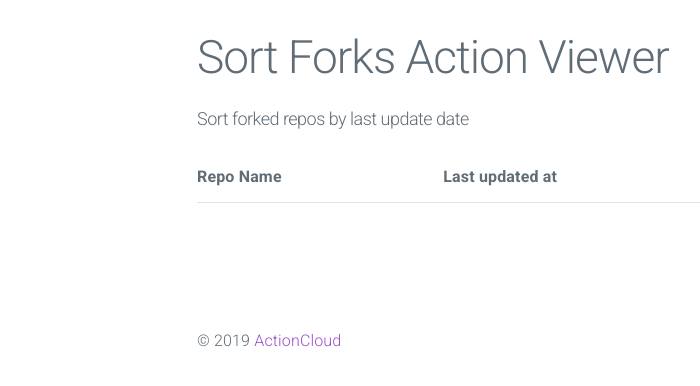
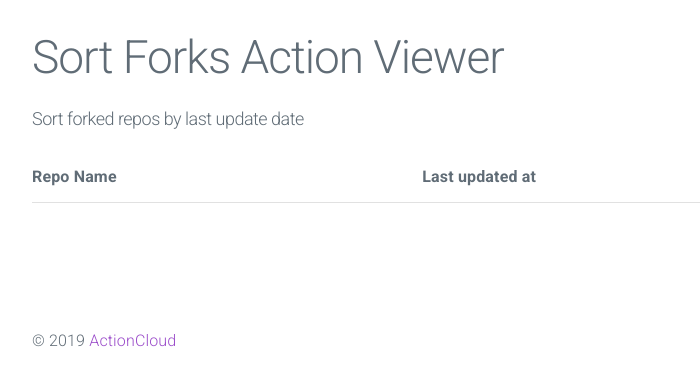
Before and after one commit to ActionCloud/actioncloud.github.io, a plain HTML site: page apps/sort-forks/index.html in a window 1280 px wide. Shown: the whole page, without its empty margins (178-878 px from the left). Drawn offline with nearby package versions, Linux system fonts and the light colour scheme; no server answers.

Commit message:
Update style

```diff
--- a/apps/sort-forks/index.html
+++ b/apps/sort-forks/index.html
@@ -20,7 +20,7 @@
     <div class="container">
 
       <div class="row" style="margin-top:30px">
-        <div class="column column-50 column-offset-25">
+        <div class="column column-80 column-offset-10">
 
           <h1>Sort Forks Action Viewer</h1>
           <h5>Sort forked repos by last update date</h5>
@@ -40,7 +40,7 @@
       </div>
 
       <div class="row" style="margin-top:100px">
-        <div class="column column-50 column-offset-25">
+        <div class="column column-80 column-offset-10">
           <footer>&copy; 2019 <a href="https://actioncloud.io">ActionCloud</a>
           </footer>
         </div>
```
